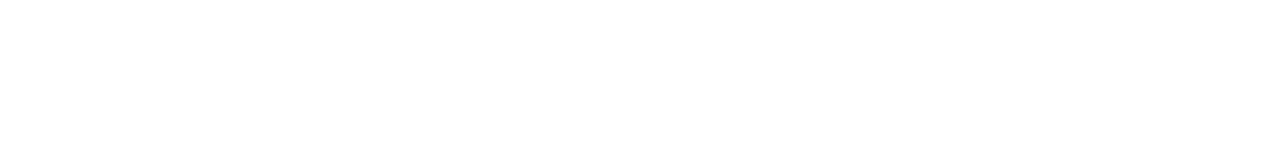
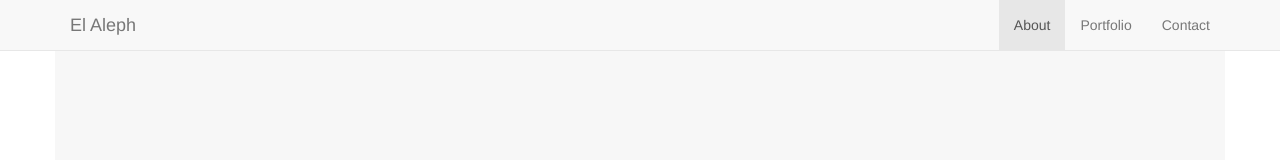
Before and after one commit to aledruetta/FCC-personal-portfolio-webpage, a website: page personal-portfolio-webpage/index.html in a window 1280 px wide. Drawn offline with Linux system fonts and the light colour scheme.

Commit message:
navbar e page-content

```diff
--- a/personal-portfolio-webpage/index.html
+++ b/personal-portfolio-webpage/index.html
@@ -1,6 +1,7 @@
 <!DOCTYPE html>
 <html lang="en">
   <head>
+
     <meta charset="utf-8">
     <meta http-equiv="X-UA-Compatible" content="IE=edge">
     <meta name="viewport" content="width=device-width, initial-scale=1">
@@ -13,6 +14,39 @@
   </head>
   <body>
 
+    <nav class="navbar navbar-default navbar-fixed-top">
+      <div class="container">
+        <!-- Brand and toggle get grouped for better mobile display -->
+        <div class="navbar-header">
+          <button type="button" class="navbar-toggle collapsed" data-toggle="collapse" data-target="#bs-example-navbar-collapse-1" aria-expanded="false">
+            <span class="sr-only">Toggle navigation</span>
+            <span class="icon-bar"></span>
+            <span class="icon-bar"></span>
+            <span class="icon-bar"></span>
+          </button>
+          <a class="navbar-brand" href="#">El Aleph</a>
+        </div>
+
+        <!-- Collect the nav links, forms, and other content for toggling -->
+        <div class="collapse navbar-collapse" id="bs-example-navbar-collapse-1">
+          <ul class="nav navbar-nav navbar-right">
+            <li class="active"><a href="#">About <span class="sr-only">(current)</span></a></li>
+            <li><a href="#">Portfolio</a></li>
+            <li><a href="#">Contact</a></li>
+          </ul>
+        </div><!-- /.navbar-collapse -->
+      </div><!-- /.container-fluid -->
+    </nav>
+
+    <div class="container page-content">
+      <div class="row">
+        <div class="col-sm-12">
+
+        </div>
+
+      </div>
+
+    </div>
 
     <script src="../libs/jquery.js"></script>
     <script src="../libs/bs/js/bootstrap.js"></script>
--- a/personal-portfolio-webpage/style.css
+++ b/personal-portfolio-webpage/style.css
@@ -0,0 +1,12 @@
+body {
+  padding-top: 50px;
+}
+
+.navbar {
+  margin-bottom: 0;
+}
+
+.page-content {
+  background-color: #f7f7f7;
+  height: calc(100vh - 50px);
+}
```
